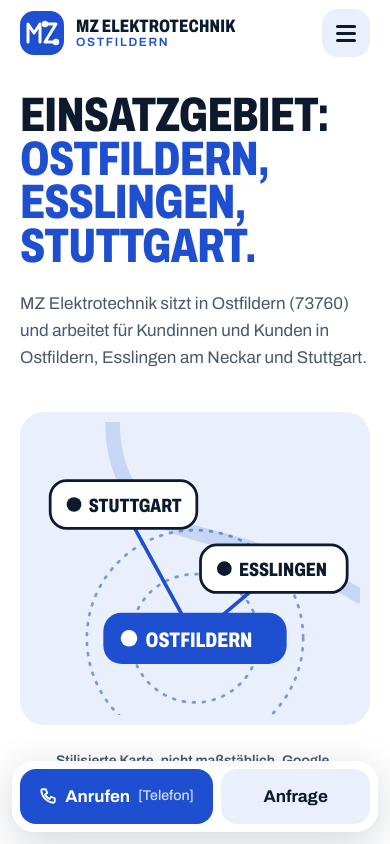
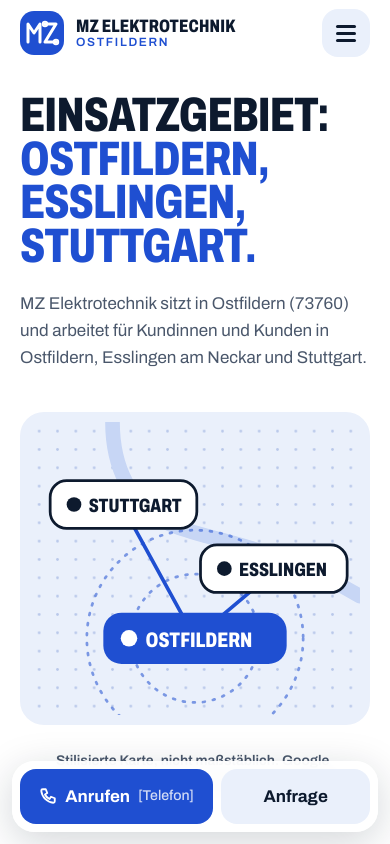
Before and after one commit to cophi-dev/elektro-ostfildern-demo, a plain HTML site: page einsatzgebiet.html in a window 390 px wide. Shown: the top 844 px of the page. Drawn offline with Linux system fonts and the light colour scheme.

Commit message:
Mobile map pattern

```diff
--- a/einsatzgebiet.html
+++ b/einsatzgebiet.html
@@ -45,7 +45,8 @@
  <g class="pin"><rect x="600" y="196" width="200" height="60" rx="20" fill="#fff" stroke="#0d1a2e" stroke-width="3"/><circle cx="632" cy="226" r="9" fill="#0d1a2e"/><text x="652" y="234" font-size="22" font-weight="800" font-stretch="72%" fill="#0d1a2e">ESSLINGEN</text></g>
  <g class="pin"><rect x="400" y="300" width="240" height="64" rx="22" fill="#1f4fd1"/><circle cx="434" cy="332" r="10" fill="#fff"/><text x="456" y="341" font-size="24" font-weight="800" font-stretch="72%" fill="#fff">OSTFILDERN</text></g>
 </svg></div><div class="mm"><svg viewBox="0 0 360 320" role="img" aria-label="Stilisierte Karte des Einsatzgebiets">
- <rect width="360" height="320" rx="16" fill="url(#mdots)"/>
+ <defs><pattern id="mdots2" width="20" height="20" patternUnits="userSpaceOnUse"><circle cx="10" cy="10" r="1.5" fill="#b9c8ea"/></pattern></defs>
+ <rect width="360" height="320" rx="16" fill="url(#mdots2)"/>
  <path d="M90 0C90 50 110 90 150 110S260 130 360 190" fill="none" stroke="#c7d6f5" stroke-width="16" stroke-linecap="round"/>
  <g fill="none" stroke="#1f4fd1" stroke-width="3" stroke-dasharray="2 9" stroke-linecap="round" opacity=".55"><circle cx="180" cy="236" r="70"/><circle cx="180" cy="236" r="118"/></g>
  <g fill="none" stroke="#1f4fd1" stroke-width="4" stroke-linecap="round"><path class="wire" d="M180 236L100 90"/><path class="wire" d="M180 236L270 160"/></g>
```
